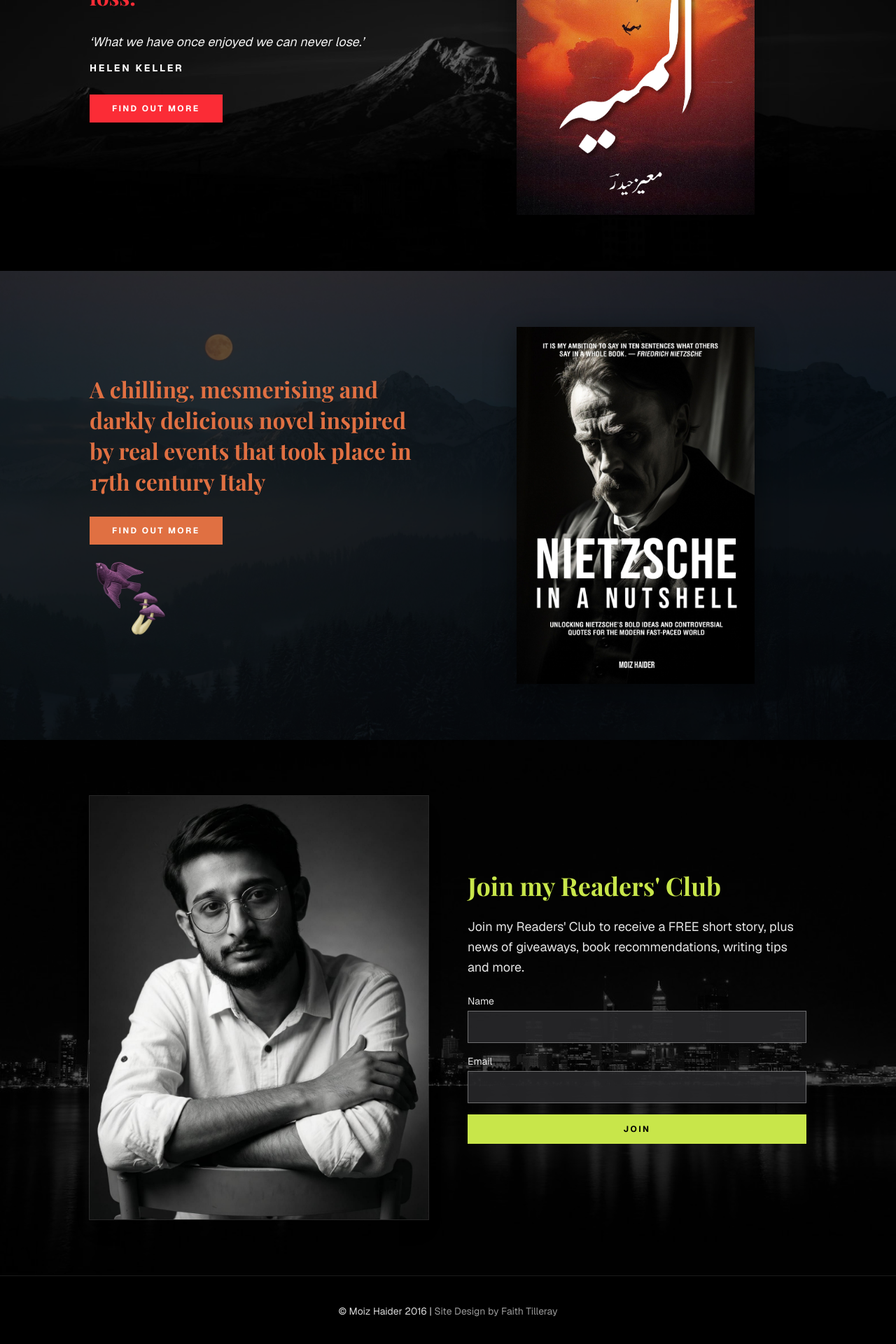
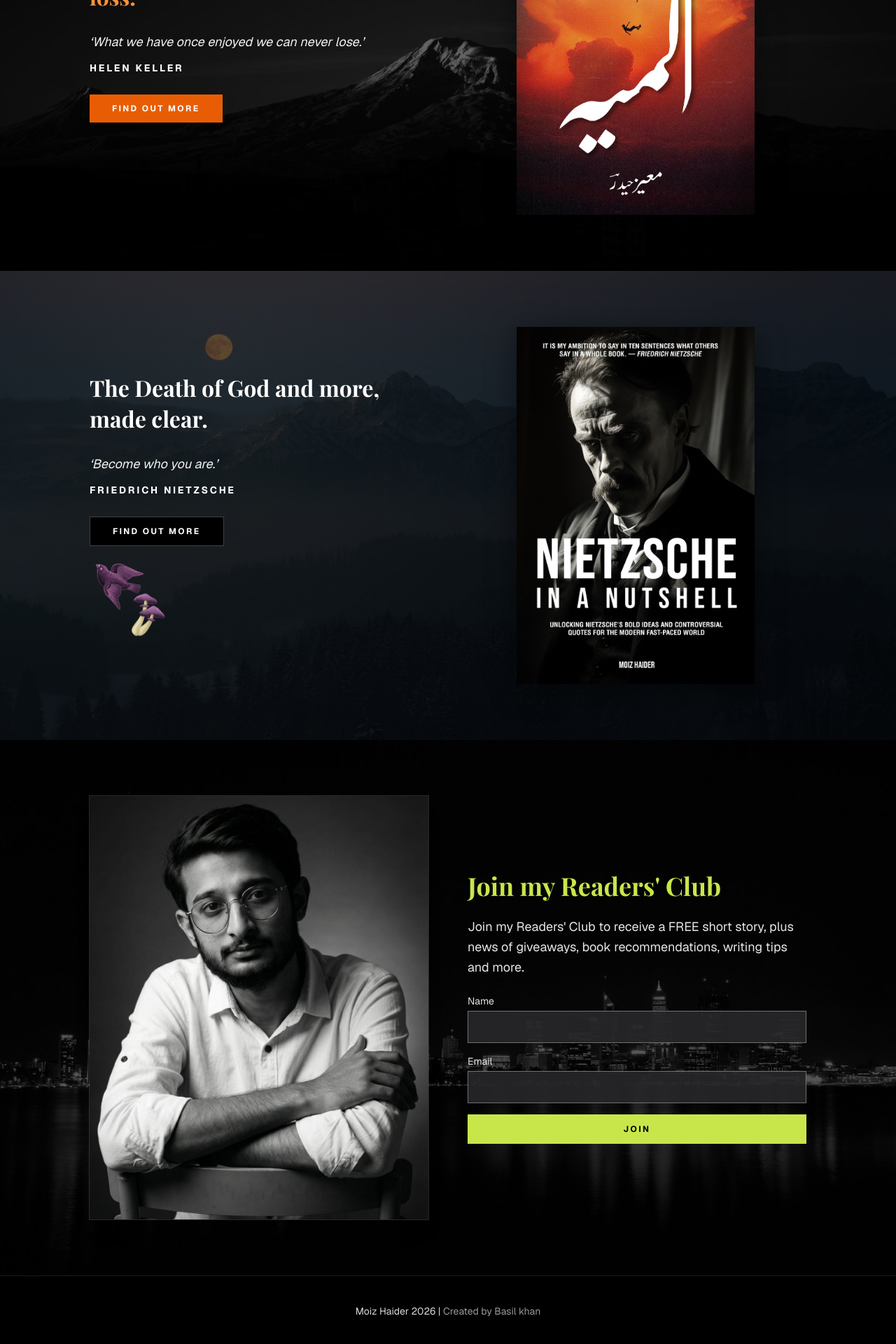
Before and after one commit to basilkhan1250/ReferenceSample, a Next.js app in the folder referencesample/: page / in a window 1280 px wide. Shown: the part 380-2300 px from the top of the page at 70% size. Built offline with nearby package versions, Linux system fonts and the light colour scheme.

Commit message:
working on it

```diff
--- a/referencesample/src/components/Footer.jsx
+++ b/referencesample/src/components/Footer.jsx
@@ -5,11 +5,10 @@ export default function Footer() {
   return (
     <footer className="border-t border-white/10 bg-black py-8 text-center text-sm text-white/85 md:py-10">
       <p>
-        © {siteConfig.authorName} {y}
+        {siteConfig.authorName} {y}
         {siteConfig.footer.designCredit ? (
           <>
-            {" "}
-            |{" "}
+            {" | "}
             <span className="text-white/60">
               {siteConfig.footer.designCredit}
             </span>
--- a/referencesample/src/components/Home.jsx
+++ b/referencesample/src/components/Home.jsx
@@ -12,11 +12,14 @@ const display = Playfair_Display({
 });
 
 const lime = "text-[#c8e64a]";
-/** First book hero only (headline + CTA) — red instead of lime */
-const firstHeroTitle = "text-red-500";
-const firstHeroButton = "bg-red-500 hover:bg-red-600";
-const orange = "text-[#e07042]";
-const orangeBg = "bg-[#e07042]";
+/** First hero: warm orange to match the first-book cover art */
+const firstHeroTitle = "text-[#ff9238]";
+const firstHeroButton =
+  "bg-[#e85d04] text-white hover:bg-[#c94a03] hover:text-white";
+/** Second hero: white copy, black CTA */
+const secondHeroTitle = "text-white";
+const secondHeroButton =
+  "border border-white/25 bg-black text-white hover:bg-neutral-900 hover:text-white";
 
 function CoverFrame({ src, alt, priority = false }) {
   return (
@@ -105,17 +108,25 @@ export default function Home() {
             <h2
               className={[
                 display.className,
-                orange,
+                secondHeroTitle,
                 "text-2xl font-semibold leading-snug sm:text-3xl md:text-[1.75rem] lg:text-[2rem]",
               ].join(" ")}
             >
               {h.italyNovel.headline}
             </h2>
+            <blockquote className="space-y-3 text-white/95">
+              <p className="font-sans text-base italic leading-relaxed sm:text-lg">
+                &lsquo;{h.italyNovel.quote}&rsquo;
+              </p>
+              <footer className="font-sans text-xs font-bold uppercase tracking-[0.2em] text-white sm:text-sm">
+                {h.italyNovel.quoteAttribution}
+              </footer>
+            </blockquote>
             <div className="flex flex-col items-start gap-5">
               <Link
                 className={[
-                  "inline-block px-8 py-3 font-sans text-xs font-bold uppercase tracking-[0.2em] text-white transition-opacity hover:opacity-90",
-                  orangeBg,
+                  "inline-block px-8 py-3 font-sans text-xs font-bold uppercase tracking-[0.2em] transition-colors",
+                  secondHeroButton,
                 ].join(" ")}
                 href={h.italyNovel.ctaHref}
               >
--- a/referencesample/src/config/site.js
+++ b/referencesample/src/config/site.js
@@ -9,8 +9,8 @@ export const siteConfig = {
   siteDescription:
     "Official author website — books, news, and readers club.",
   footer: {
-    startYear: 2016,
-    designCredit: "Site Design by Faith Tilleray",
+    startYear: 2026,
+    designCredit: "Created by Basil khan",
   },
 
   images: {
@@ -35,7 +35,10 @@ export const siteConfig = {
     },
     italyNovel: {
       headline:
-        "A chilling, mesmerising and darkly delicious novel inspired by real events that took place in 17th century Italy",
+        "The Death of God and more, made clear.",
+        quote:
+        "Become who you are.",
+      quoteAttribution: "Friedrich Nietzsche",
       ctaLabel: "Find out More",
       ctaHref: "/books/the-book-of-secrets",
     },
```
